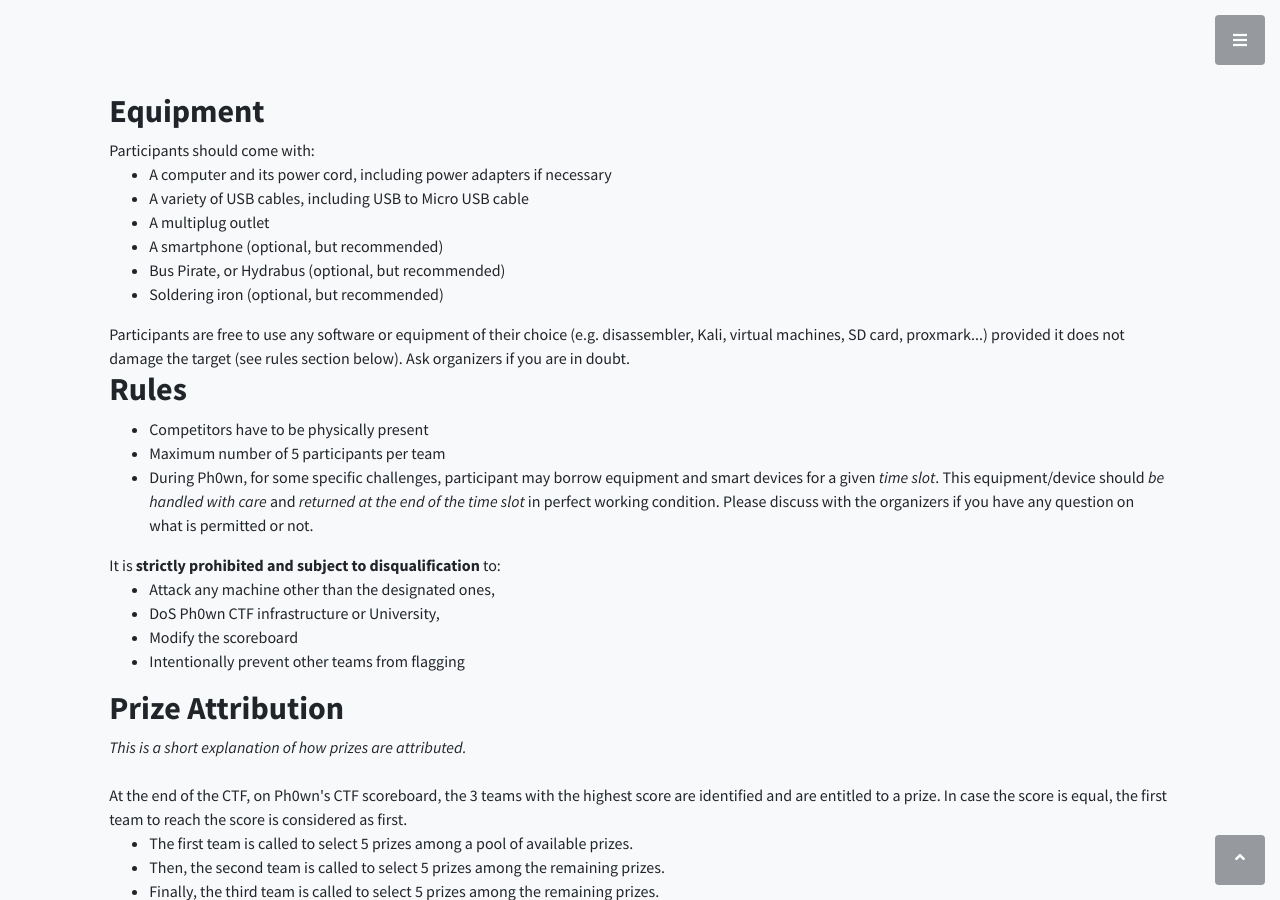
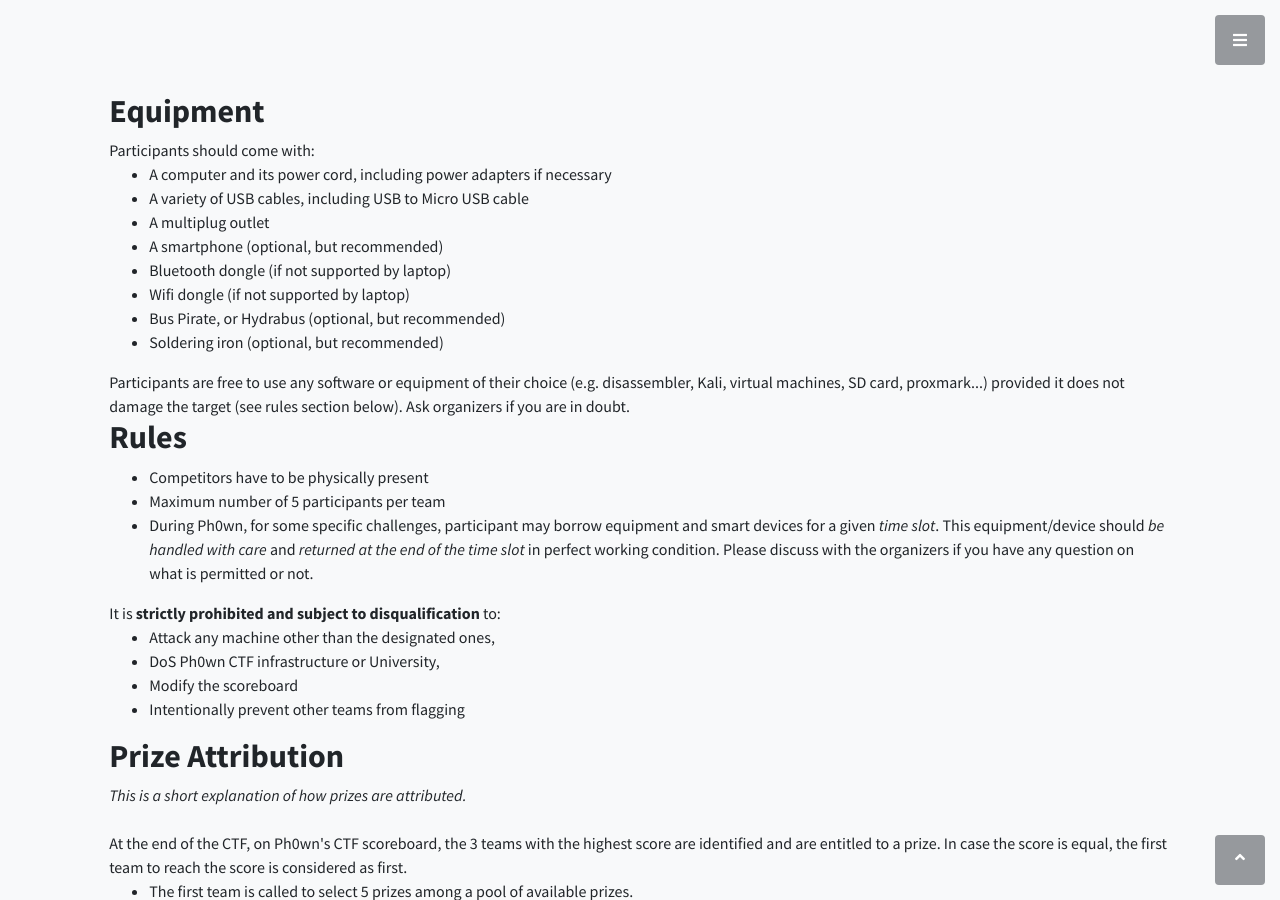
Before and after one commit to ph0wn/ph0wn.github.io, a Jekyll site: the page built from _posts/2019-11-12-rules.md, in a window 1280 px wide and 900 px high, scrolled down 928 px. Built offline with Jekyll 4.4.1, drawn with Linux system fonts in a browser that asks for light colours; some of the changed text lies outside the part shown.

```diff
--- a/_posts/2019-11-12-rules.md
+++ b/_posts/2019-11-12-rules.md
@@ -17,6 +17,8 @@ Participants should come with:
 <li>A variety of USB cables, including USB to Micro USB cable</li>
 <li>A multiplug outlet</li>
 <li>A smartphone (optional, but recommended)</li>
+<li>Bluetooth dongle (if not supported by laptop)</li>
+<li>Wifi dongle (if not supported by laptop)</li>
 <li>Bus Pirate, or Hydrabus (optional, but recommended)</li>
 <li>Soldering iron (optional, but recommended)</li>
 </ul>
```
Also changed, not shown: other parts of _posts/2019-11-12-rules.md (+1 -3 lines).
